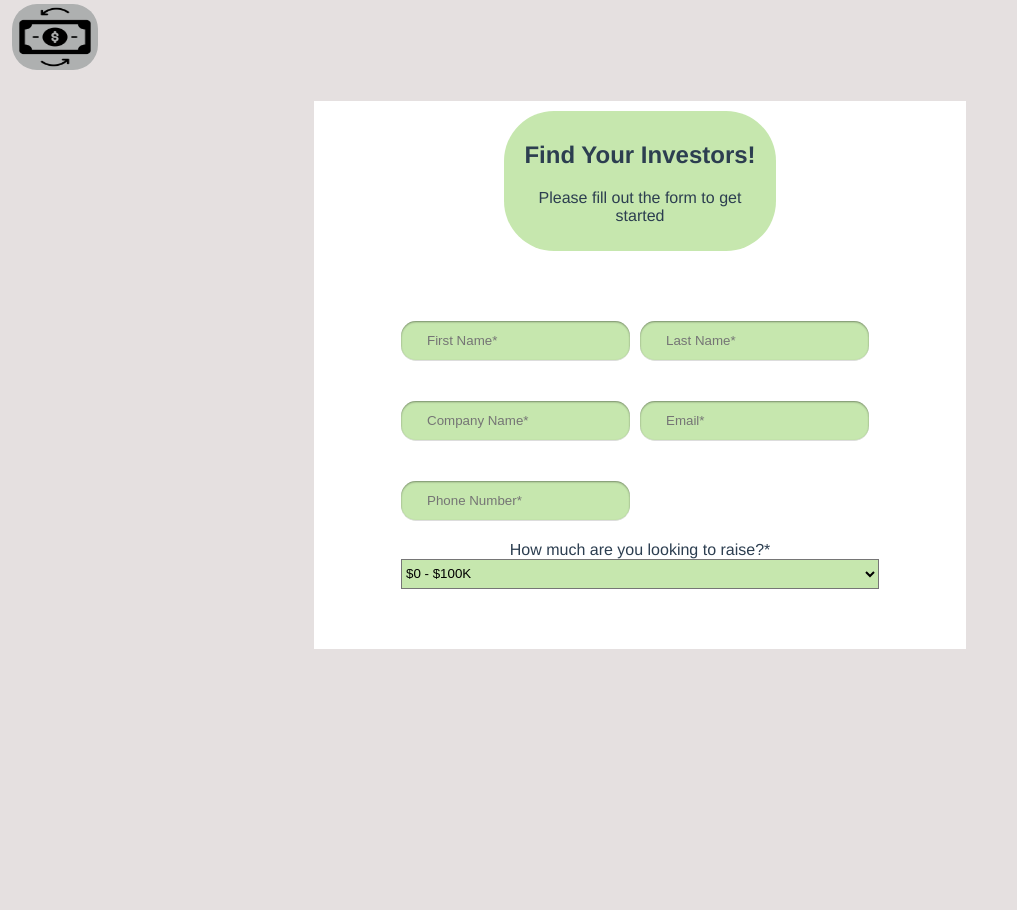
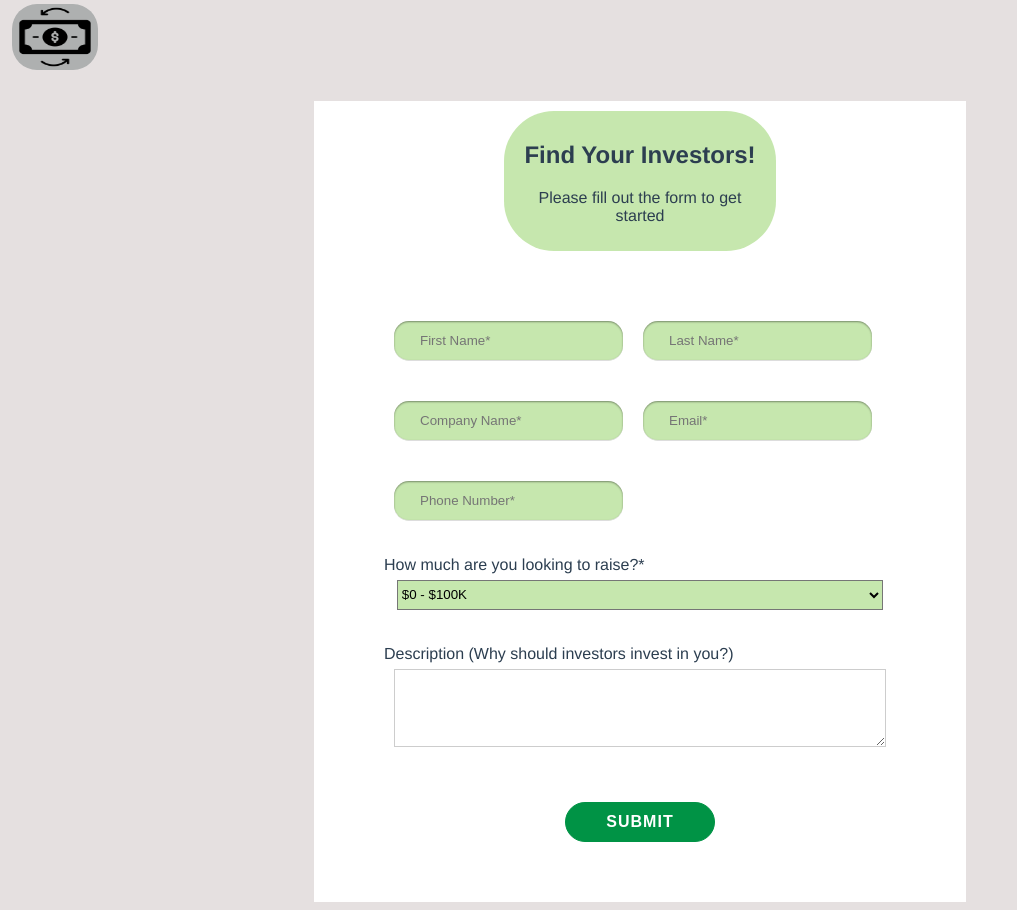
Before and after one commit to Tsvetomil/InvestingApp-Diploma, a Vue app in the folder src/frontend/: page /raise-capital in a window 1280 px wide. Shown: the whole page, without its empty margins (0-1017 px from the left). Before the commit the page ends 800 px from the top, so only its background shows below. Built offline with nearby package versions, Linux system fonts and the light colour scheme.

Commit message:
Finished add project form for first step

```diff
--- a/src/frontend/src/components/AddProject.vue
+++ b/src/frontend/src/components/AddProject.vue
@@ -18,17 +18,19 @@
           </div>
           <input type="text" id="phone" placeholder="Phone Number*" required/>
           <label for="toRaise">How much are you looking to raise?*</label>
-          <br>
           <select id="toRaise" name="toRaise">
             <option value="$0 - $100K"> $0 - $100K </option>
             <option value="$100K - $500K"> $100K - $500K </option>
             <option value="$500K - $1M"> $500K - $1M </option>
             <option value="$1M+"> $1M+  </option>
           </select>
+          <label for="desc">Description (Why should investors invest in you?)</label>
+          <textarea id="desc" rows="4" cols="50">
 
+          </textarea>
+        </form>
 
-<!--          <button v-on:click="register">Register</button>-->
-        </form>
+        <button class="submit-button" v-on:click="register">Submit</button>
       </div>
     </div>
   </div>
@@ -94,29 +96,29 @@ input {
   0 1px 0 #fff;
   outline: none;
 }
-button {
-  border-radius: 20px;
-  border: 1px solid #009345;
-  background-color: #009345;
-  color: #fff;
-  font-size: 1rem;
-  font-weight: bold;
-  padding: 10px 40px;
-  letter-spacing: 1px;
-  text-transform: uppercase;
-  cursor: pointer;
-}
-button:active {
-  transform: scale(.9);
-}
+/*button {*/
+/*  border-radius: 20px;*/
+/*  border: 1px solid #009345;*/
+/*  background-color: #009345;*/
+/*  color: #fff;*/
+/*  font-size: 1rem;*/
+/*  font-weight: bold;*/
+/*  padding: 10px 40px;*/
+/*  letter-spacing: 1px;*/
+/*  text-transform: uppercase;*/
+/*  cursor: pointer;*/
+/*}*/
+/*button:active {*/
+/*  transform: scale(.9);*/
+/*}*/
 
-button:focus {
-  outline: none;
-}
-.sign-up-overlay button {
-  border: 1px solid #000000;
-  background-color: #2a342f;
-}
+/*button:focus {*/
+/*  outline: none;*/
+/*}*/
+/*.sign-up-overlay button {*/
+/*  border: 1px solid #000000;*/
+/*  background-color: #2a342f;*/
+/*}*/
 .form-overlay {
   display: inline-flex;
   position: relative;
@@ -125,13 +127,30 @@ button:focus {
 }
 input{
   margin-right: 10px;
+  margin-left: 10px;
 }
 select{
   background-color: #c6e7ae;
-  width: 100%;
+  width: 95%;
   height: 30px;
+  position: inherit;
+  /*margin-left: 20px;*/
 }
-option{
-  width: 100%;
+label{
+  display: flex;
+  flex-direction: row;
+  /*margin: auto;*/
+  margin-top: 35px;
+  margin-bottom: 6px;
+}
+#desc{
+  width: 95%;
+  border: 1px solid #cdcdcd;
+  resize: vertical;
+  background-color: #ffffff;
+  font-size: 16px;
+}
+.submit-button{
+  margin-top: 10%
 }
 </style>
```
